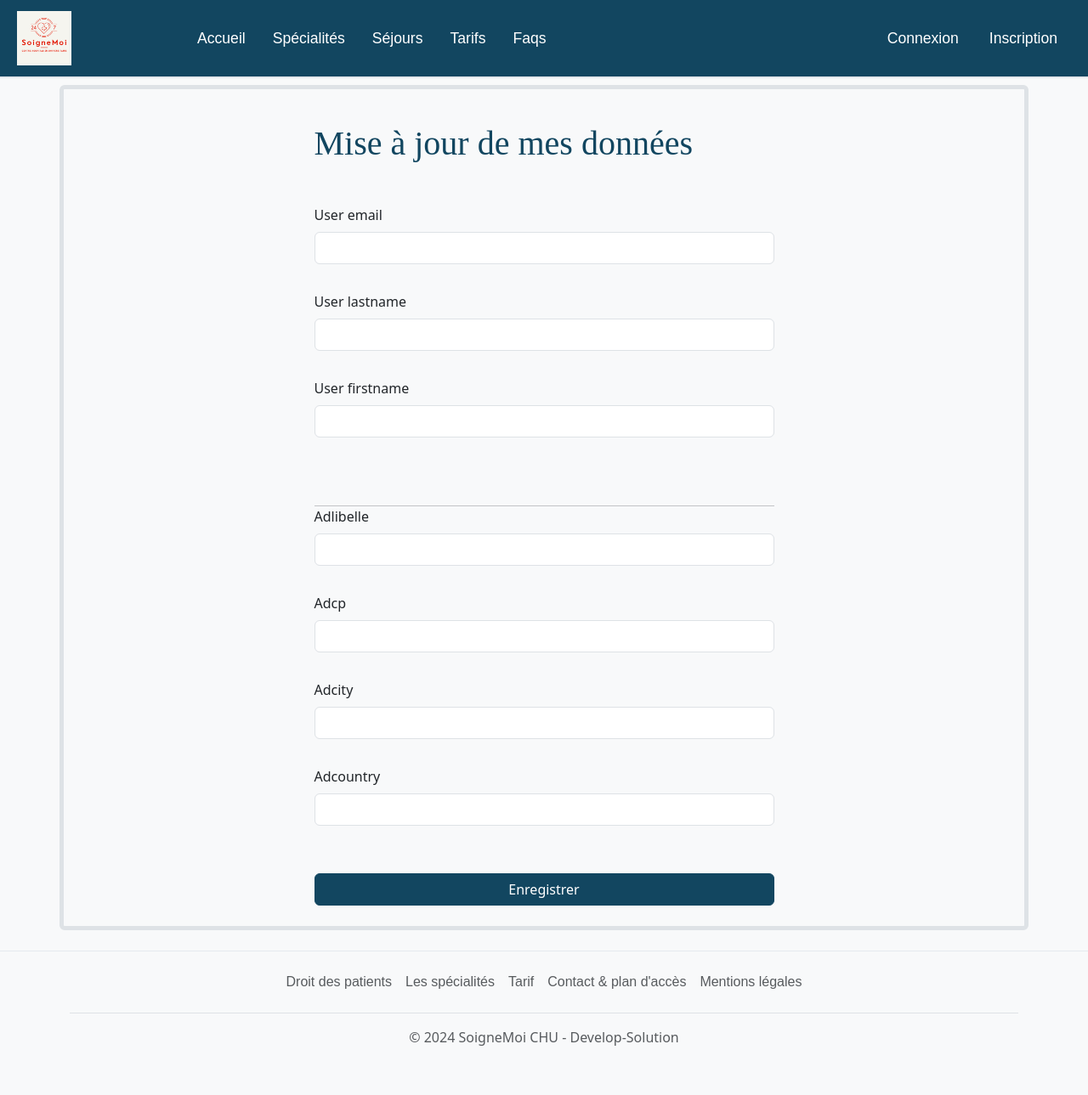
After one commit to Maryonete/chu, a Symfony app: template templates/pages/patient/edit.html.twig in a window 1280 px wide. The commit adds this page. Shown: the whole page at 85% size. Run offline with Twig, Linux system fonts and the light colour scheme; the template is opened without the code that fills it, so the values that code supplies are empty; form fields are guessed from the names that the template uses; style sheets or scripts are compiled from the project's sources; some libraries are stand-ins or nearby versions.

Commit message:
patient updates their account

```diff
--- a/src/Security/AppAuthentificator.php
+++ b/src/Security/AppAuthentificator.php
@@ -50,7 +50,7 @@ class AppAuthentificator extends AbstractLoginFormAuthenticator
             return new RedirectResponse($targetPath);
         }
 
-        return new RedirectResponse($this->urlGenerator->generate('app_home'));
+        return new RedirectResponse($this->urlGenerator->generate('app_home_patient'));
     }
 
     protected function getLoginUrl(Request $request): string
--- /dev/null
+++ b/templates/pages/patient/edit.html.twig
@@ -0,0 +1,72 @@
+{% extends 'base.html.twig' %} {% block body %}
+
+{{ form_errors(form) }}
+
+{{ form_start(form) }}
+<div class="container border border-5 rounded mt-2">
+  <div class="row justify-content-md-center mb-4">
+    <div class="col-6">
+      <h1>Mise à jour de mes données</h1>
+      <div class="form-group">
+        {{ form_label(form.user.email) }}
+        {{ form_widget(form.user.email) }}
+        <div class="form-error">
+          {{ form_errors(form.user.email) }}
+        </div>
+      </div>
+
+      <div class="form-group">
+        {{ form_label(form.user.lastname) }}
+        {{ form_widget(form.user.lastname) }}
+        <div class="form-error">
+          {{ form_errors(form.user.lastname) }}
+        </div>
+      </div>
+      <div class="form-group">
+        {{ form_label(form.user.firstname) }}
+        {{ form_widget(form.user.firstname) }}
+        <div class="form-error">
+          {{ form_errors(form.user.firstname) }}
+        </div>
+      </div>
+      <hr class="mt-5 mb-0" />
+      <div class="form-group">
+        {{ form_label(form.adlibelle) }}
+        {{ form_widget(form.adlibelle) }}
+        <div class="form-error">
+          {{ form_errors(form.adlibelle) }}
+        </div>
+      </div>
+      <div class="form-group">
+        {{ form_label(form.adcp) }}
+        {{ form_widget(form.adcp) }}
+        <div class="form-error">
+          {{ form_errors(form.adcp) }}
+        </div>
+      </div>
+      <div class="form-group">
+        {{ form_label(form.adcity) }}
+        {{ form_widget(form.adcity) }}
+        <div class="form-error">
+          {{ form_errors(form.adcity) }}
+        </div>
+      </div>
+      <div class="form-group">
+        {{ form_label(form.adcountry) }}
+        {{ form_widget(form.adcountry) }}
+        <div class="form-error">
+          {{ form_errors(form.adcountry) }}
+        </div>
+      </div>
+
+      <div class="form-group text-center d-grid gap-2">
+        <button type="submit" class="btn btn-primary mb-8 mt-4">
+          Enregistrer
+        </button>
+      </div>
+    </div>
+  </div>
+</div>
+{{ form_end(form) }}
+
+{% endblock %}
--- /dev/null
+++ b/templates/pages/patient/index.html.twig
@@ -0,0 +1,4 @@
+{% extends 'base.html.twig' %} {% block title %}Espace Patient{% endblock %} {%
+block body %}
+<h1>Espace patient CHU SoigneMoi</h1>
+{% endblock %}
--- a/templates/partials/_header.html.twig
+++ b/templates/partials/_header.html.twig
@@ -74,7 +74,7 @@
           </li>
           {% else %}
           <li class="nav-item mx-2">
-            <a class="nav-link" href="#">
+            <a class="nav-link" href="{{ path('app_patient_edit') }}">
               <span class="ms-1 align-texttop">Mon compte</span>
             </a>
           </li>
```
Also changed, not shown: src/Controller/HomeController.php (+8 -0 lines), src/Controller/PatientController.php (added, +48 -0 lines), src/Form/PatientEditType.php (added, +101 -0 lines), src/Form/UserType.php (added, +77 -0 lines).
